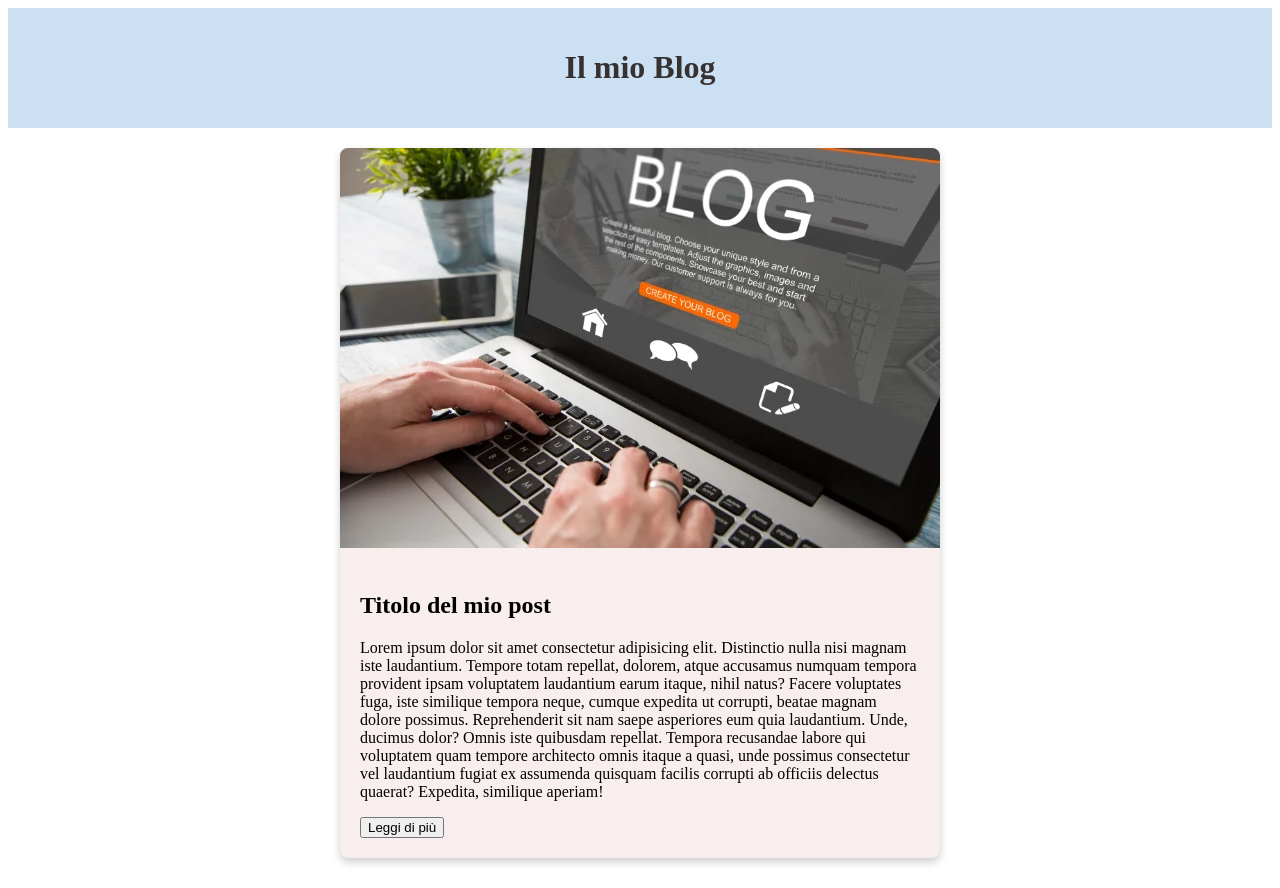
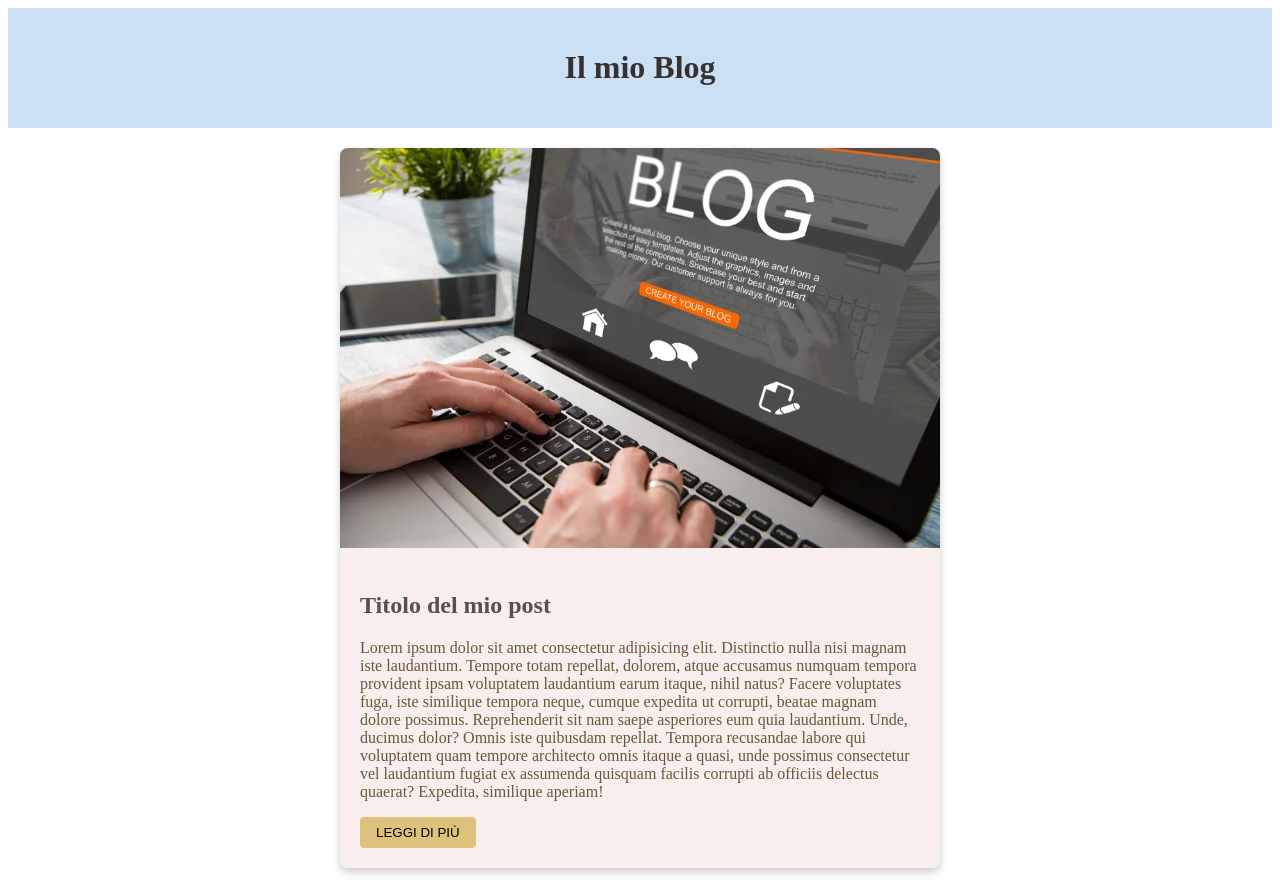
Before and after one commit to GiovanniYahyaLaassel/react-components, a React (Vite) app: page / in a window 1280 px wide. Built offline with nearby package versions, Linux system fonts and the light colour scheme.

Commit message:
add style to the title, description and button class

```diff
--- a/src/components/BlogPost.jsx
+++ b/src/components/BlogPost.jsx
@@ -2,7 +2,7 @@ import React from "react";
 import styles from './BlogPost.module.css';
 
 function BlogPost() {
-    console.log('BlogPost elements');
+    // console.log('BlogPost elements');
 
     return(
         <article className={styles.containerBlog}>
@@ -11,12 +11,12 @@ function BlogPost() {
             </div>
 
             <div className={styles.contentBlog}>
-                <h2>Titolo del mio post</h2>
-                <p>Lorem ipsum dolor sit amet consectetur adipisicing elit. Distinctio nulla nisi magnam iste laudantium. Tempore totam repellat, dolorem, atque accusamus numquam tempora provident ipsam voluptatem laudantium earum itaque, nihil natus?
+                <h2 className={styles.title}>Titolo del mio post</h2>
+                <p className={styles.description}>Lorem ipsum dolor sit amet consectetur adipisicing elit. Distinctio nulla nisi magnam iste laudantium. Tempore totam repellat, dolorem, atque accusamus numquam tempora provident ipsam voluptatem laudantium earum itaque, nihil natus?
                 Facere voluptates fuga, iste similique tempora neque, cumque expedita ut corrupti, beatae magnam dolore possimus. Reprehenderit sit nam saepe asperiores eum quia laudantium. Unde, ducimus dolor? Omnis iste quibusdam repellat.
                 Tempora recusandae labore qui voluptatem quam tempore architecto omnis itaque a quasi, unde possimus consectetur vel laudantium fugiat ex assumenda quisquam facilis corrupti ab officiis delectus quaerat? Expedita, similique aperiam!
                 </p>
-                <button>Leggi di più</button>
+                <button className={styles.button}>Leggi di più</button>
             </div>
         </article>
     )
--- a/src/components/BlogPost.module.css
+++ b/src/components/BlogPost.module.css
@@ -15,3 +15,21 @@
 .contentBlog{
     padding: 20px;
 }
+
+.title{
+    color: #535151;
+}
+
+.description{
+    font-size: 1em;
+    color: #685838;
+}
+
+.button{
+    background-color: #dec17c;
+    border: none;
+    padding: 8px 16px;
+    cursor: pointer;
+    text-transform: uppercase;
+    border-radius: 4px;
+}
--- a/src/components/Header.jsx
+++ b/src/components/Header.jsx
@@ -2,7 +2,7 @@ import React from "react";
 import styles from './Header.module.css';
 
 function Header() {
-    console.log('Header components');
+    // console.log('Header components');
 
     return (
         <header className={styles.header}>
```
